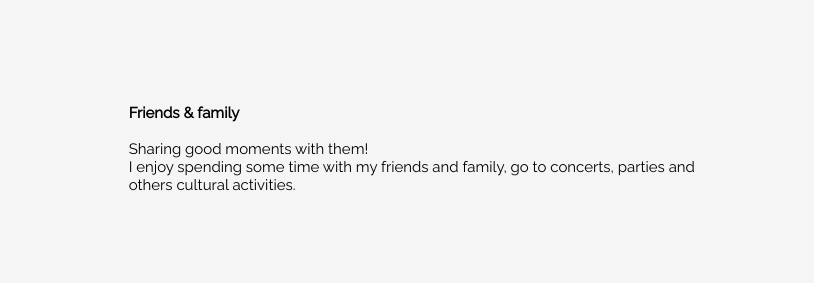
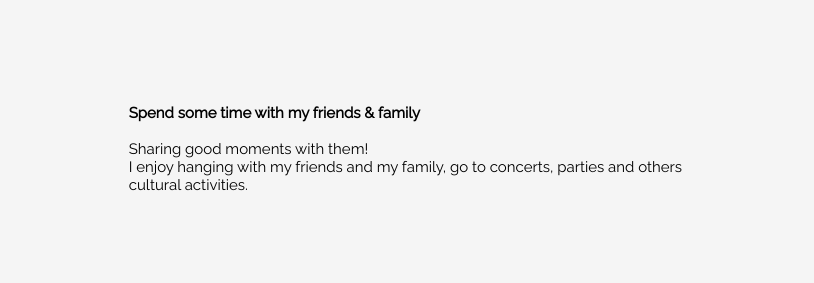
Before and after one commit to camillerozelot/cv_camille_rozelot, a plain HTML site: page index.html in a window 1280 px wide. Shown: the part 2218-2501 px from the top of the page, 466-1280 px from the left. Drawn offline with Linux system fonts and the light colour scheme.

Commit message:
Update index.html

```diff
--- a/index.html
+++ b/index.html
@@ -87,7 +87,7 @@
 		</div>
 		<div class="friends">
 			<img src="friends.gif" height="200">
-			<p><strong>Friends & family</strong><br></br>Sharing good moments with them!<br>I enjoy spending some time with my friends and family, go to concerts, parties and others cultural activities.</p>
+			<p><strong>Spend some time with my friends & family</strong><br></br>Sharing good moments with them!<br>I enjoy hanging with my friends and my family, go to concerts, parties and others cultural activities.</p>
 		</div>
 
 
```
